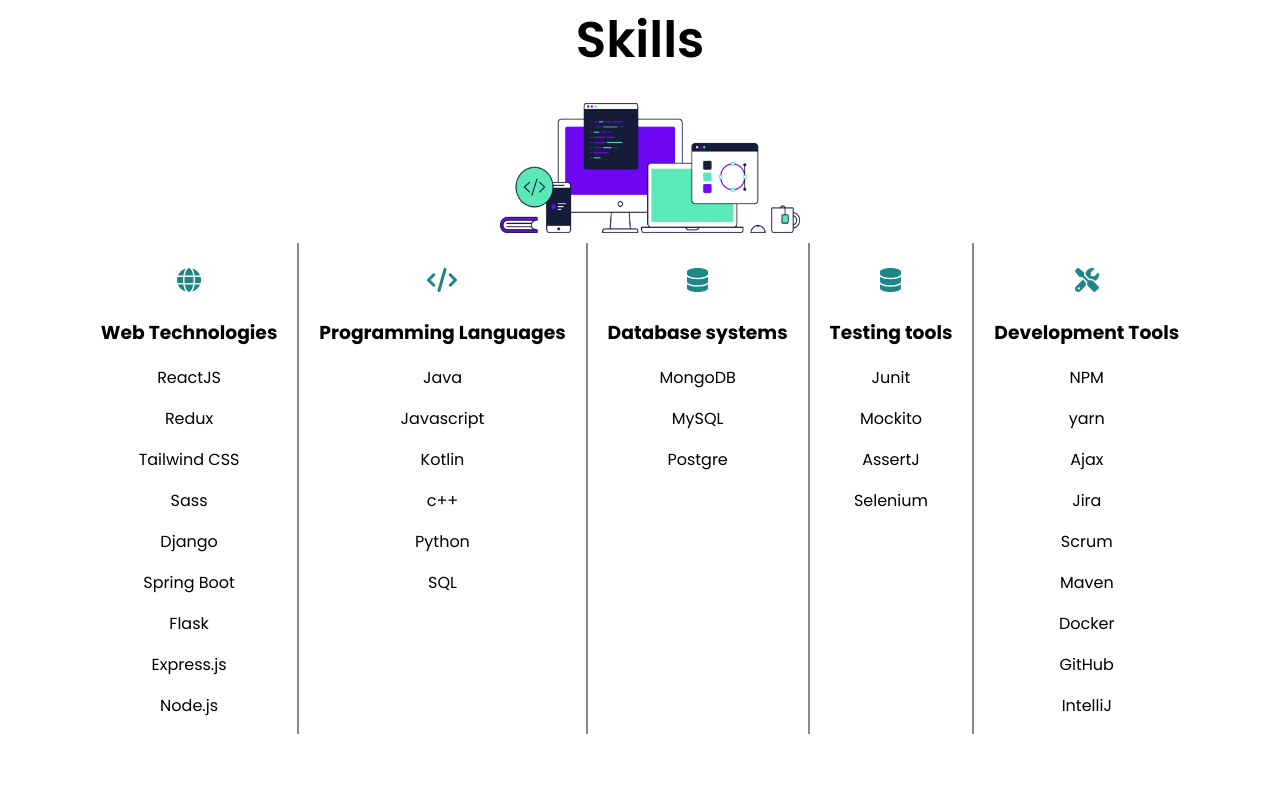
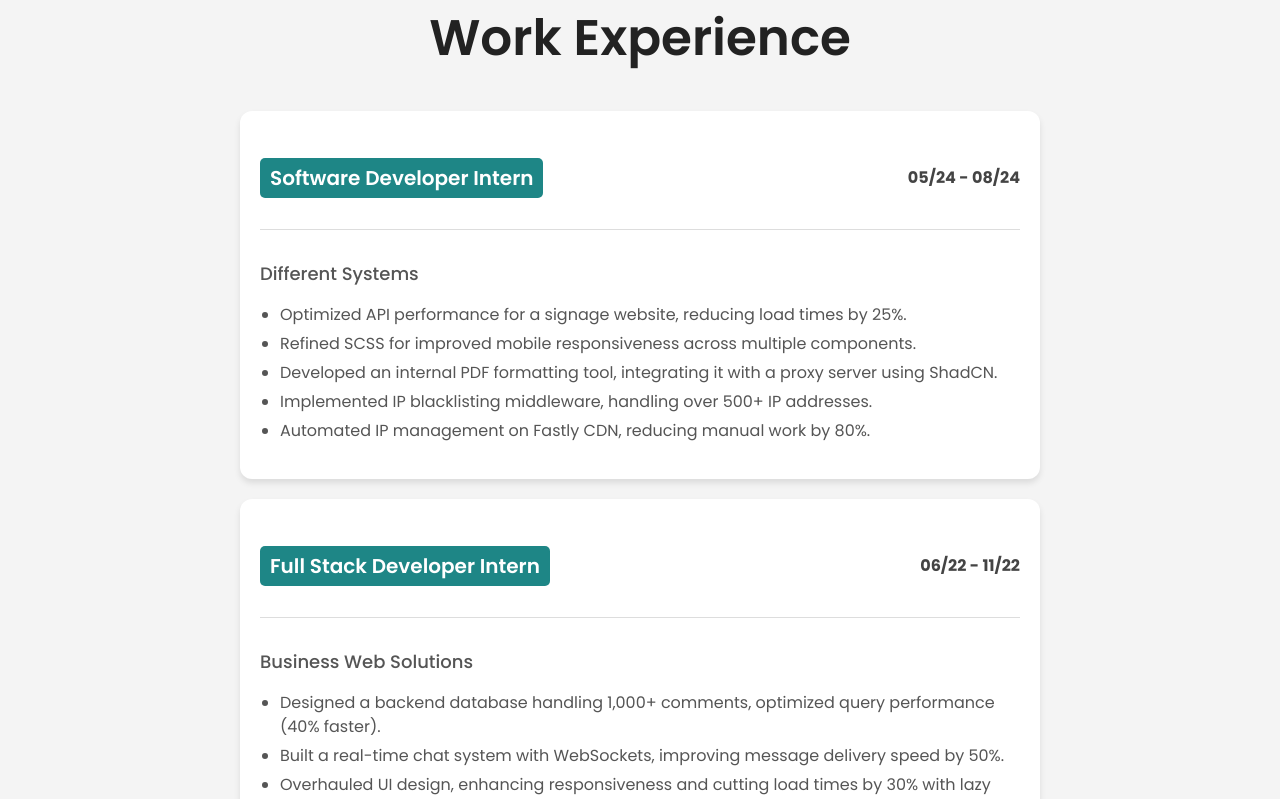
Before and after one commit to Swapnaroop2001/Portfolio-Website, a React (Create React App) app: page / in a window 1280 px wide. Shown: the part 1800-2599 px from the top of the page. Built offline with nearby package versions, Linux system fonts and the light colour scheme.

Commit message:
Minor changes

```diff
--- a/src/App.jsx
+++ b/src/App.jsx
@@ -1,5 +1,5 @@
 import About from "./components/About/About";
-import Experiance from "./components/Experiance/Experiance";
+import Experience from "./components/Experience/Experience";
 import Intro from "./components/Introduction/intro";
 import Navbar from "./components/Navbar/Navbar";
 import Productlist from "./components/ProductList/Productlist";
@@ -12,7 +12,7 @@
       <Navbar/>
       <Intro/>
       <About/>
-      {/* <Experiance/> */}
+      <Experience/>
       <Skills/>
       <Productlist/>
       <Contact/>
--- a/src/components/Experiance/Experiance.jsx
+++ /dev/null
@@ -1,37 +0,0 @@
-import React from 'react'
-import '..//Experiance//experiance.css';
-
-export default function Experiance() {
-  return (
-    <section id="Experiance">
-      <div className='experiance'>
-        <div className="section1">
-          <div className="title">
-            Working Experiance
-          </div>
-        </div>
-        <div className="section2">
-
-
-          <div className="card">
-            <div className="time-period">
-              <h4>May/2024- Present</h4>
-            </div>
-            <div className="info">
-              <h4>Software Developer Intern • Different Systems</h4>
-              <p>
-              Improved API performance for the Island Waterpark Signage website by optimizing API call management with TypeScript, reducing network throttling issues.Enhanced mobile responsiveness and media viewing by refining SCSS and Metronic themes, and developing a preview media React component. Built an Internal PDF formatting tool allowing website visitor to choose from various available options and generate Business proposal PDF Integrated PDF tool with front-end frame work using shadecn library and ensuring proper configuration to fetch and merge from proxy server
-              </p>
-            </div>
-          </div>
-
-
-          <div className="card">
-
-          </div>
-        </div>
-
-      </div>
-    </section>
-  )
-}
--- a/src/components/Experiance/experiance.css
+++ /dev/null
@@ -1,60 +0,0 @@
-.experiance {
-    height: 100vh;
-    padding: 3% 5%;
-    display: flex;
-    flex-direction: row;
-    align-items: center;
-    text-align: center;
-    justify-content: center;
-    background-color: #ffffff;
-}
-
-.section1 {
-    display: flex;
-    background-color: #eeeeee;
-    height: 100%;
-    width: 30%;
-    justify-content: center;
-    align-items: center;
-    justify-items: center;
-}
-
-.section2 {
-    flex: 2;
-    background-color: #e1e1e1;
-    height: 100%;
-    width: 70%;
-}
-
-.ex-title {
-    font-size: 50px;
-    font-weight: 700;
-}
-
-.card{
-    height:50%;
-    width:auto;
-    background-color: #dfdfdf;
-    display: flex;
-    flex-direction: row;
-
-}
-
-.h4{
-    margin: 5px;
-}
-
-.time-period{
-    height: 100%;
-    width: 25%;
-    background:#eeeeee;
-}
-.info{
-    height: 100%;
-    width: 75%;
-    background: #eeeeee;
-    display: flex;
-    flex-direction: column;
-    text-align: left;
-    padding: 0px;
-}
--- /dev/null
+++ b/src/components/Experience/Experience.jsx
@@ -0,0 +1,64 @@
+import React from 'react';
+import '../Experience/experience.css';
+
+export default function Experiance() {
+  return (
+    <section id="Experiance">
+      <div className="experiance">
+        <div className="section1">
+          <div className="title">Work Experience</div>
+        </div>
+        <div className="section2">
+          <div className="experience-container">
+
+            {/* Software Developer Intern - Most Recent & Important */}
+            <div className="card">
+              <div className="card-header">
+                <h4 className="position">Software Developer Intern</h4>
+                <h4 className="time-period">05/24 - 08/24</h4>
+              </div>
+              <h5 className="company">Different Systems</h5>
+              <ul className="details">
+                <li>Optimized API performance for a signage website, reducing load times by 25%.</li>
+                <li>Refined SCSS for improved mobile responsiveness across multiple components.</li>
+                <li>Developed an internal PDF formatting tool, integrating it with a proxy server using ShadCN.</li>
+                <li>Implemented IP blacklisting middleware, handling over 500+ IP addresses.</li>
+                <li>Automated IP management on Fastly CDN, reducing manual work by 80%.</li>
+              </ul>
+            </div>
+
+            {/* Full Stack Developer Intern - 2nd Most Important */}
+            <div className="card">
+              <div className="card-header">
+                <h4 className="position">Full Stack Developer Intern</h4>
+                <h4 className="time-period">06/22 - 11/22</h4>
+              </div>
+              <h5 className="company">Business Web Solutions</h5>
+              <ul className="details">
+                <li>Designed a backend database handling 1,000+ comments, optimized query performance (40% faster).</li>
+                <li>Built a real-time chat system with WebSockets, improving message delivery speed by 50%.</li>
+                <li>Overhauled UI design, enhancing responsiveness and cutting load times by 30% with lazy loading.</li>
+                <li>Increased user engagement by 20% via enhanced user-admin interactions.</li>
+              </ul>
+            </div>
+
+            {/* Student Admin Support - De-emphasized */}
+            <div className="card admin-role">
+              <div className="card-header">
+                <h4 className="position">Student Admin Support</h4>
+                <h4 className="time-period">08/24 - Present</h4>
+              </div>
+              <h5 className="company">Stevens Institute of Technology</h5>
+              <ul className="details">
+                <li>Provided technical support and coordinated events for 10+ organizers weekly.</li>
+                <li>Managed 20+ daily inquiries, ensuring compliance with university policies.</li>
+                <li>Assisted in documentation and data management for student services.</li>
+              </ul>
+            </div>
+
+          </div>
+        </div>
+      </div>
+    </section>
+  );
+}
--- /dev/null
+++ b/src/components/Experience/experience.css
@@ -0,0 +1,101 @@
+/* General Styling */
+.experiance {
+  display: flex;
+  flex-direction: column;
+  align-items: center;
+  padding: 40px 20px;
+  background-color: #f4f4f4;
+}
+
+/* Header Section */
+.section1 {
+  text-align: center;
+  margin-bottom: 30px;
+}
+
+.title {
+  font-size: 28px;
+  font-weight: bold;
+  color: #222;
+}
+
+/* Experience Cards Section */
+.section2 {
+  display: flex;
+  justify-content: center;
+  width: 100%;
+}
+
+/* Cards Container */
+.experience-container {
+  display: flex;
+  flex-direction: column;
+  gap: 20px;
+  max-width: 800px;
+}
+
+/* Standard Card Design */
+.card {
+  background: #ffffff;
+  border-radius: 12px;
+  padding: 20px;
+  box-shadow: 0 4px 6px rgba(0, 0, 0, 0.1);
+  transition: transform 0.3s ease-in-out;
+}
+
+.card:hover {
+  transform: translateY(-5px);
+}
+
+/* Card Header: Position & Time Period */
+.card-header {
+  display: flex;
+  justify-content: space-between;
+  align-items: center;
+  border-bottom: 1px solid #ddd;
+  padding-bottom: 5px;
+  margin-bottom: 10px;
+}
+
+.position {
+  font-size: 20px;
+  font-weight: 600;
+  color: #ffffff; /* Text color to contrast with the background */
+  background-color: #1e8686; /* Background color */
+  padding: 5px 10px; /* Add some padding to the title for better spacing */
+  border-radius: 5px; /* Optional: Add rounded corners */
+}
+
+.time-period {
+  font-size: 16px;
+  font-weight: bold;
+  color: #444;
+}
+
+/* Company Name */
+.company {
+  font-size: 18px;
+  font-weight: 500;
+  color: #555;
+  margin-bottom: 10px;
+}
+
+/* Details (Bullet Points) */
+.details {
+  padding-left: 20px;
+}
+
+.details li {
+  font-size: 16px;
+  color: #555;
+  margin-bottom: 5px;
+  line-height: 1.5;
+}
+
+/* Responsive Design */
+@media (max-width: 768px) {
+  .experience-container {
+    max-width: 100%;
+    padding: 0 15px;
+  }
+}
--- a/src/components/Navbar/Navbar.jsx
+++ b/src/components/Navbar/Navbar.jsx
@@ -35,14 +35,14 @@
                     </Link>
                     <Link
                         className='item'
-                        to="Experiance"
+                        to="Experience"
                         spy={true}
                         smooth={true}
                         offset={0}
                         duration={500}
                         onClick={toggleNav}
                     >
-                        Experiance
+                        Experience
                     </Link>
 
                     <Link
```
